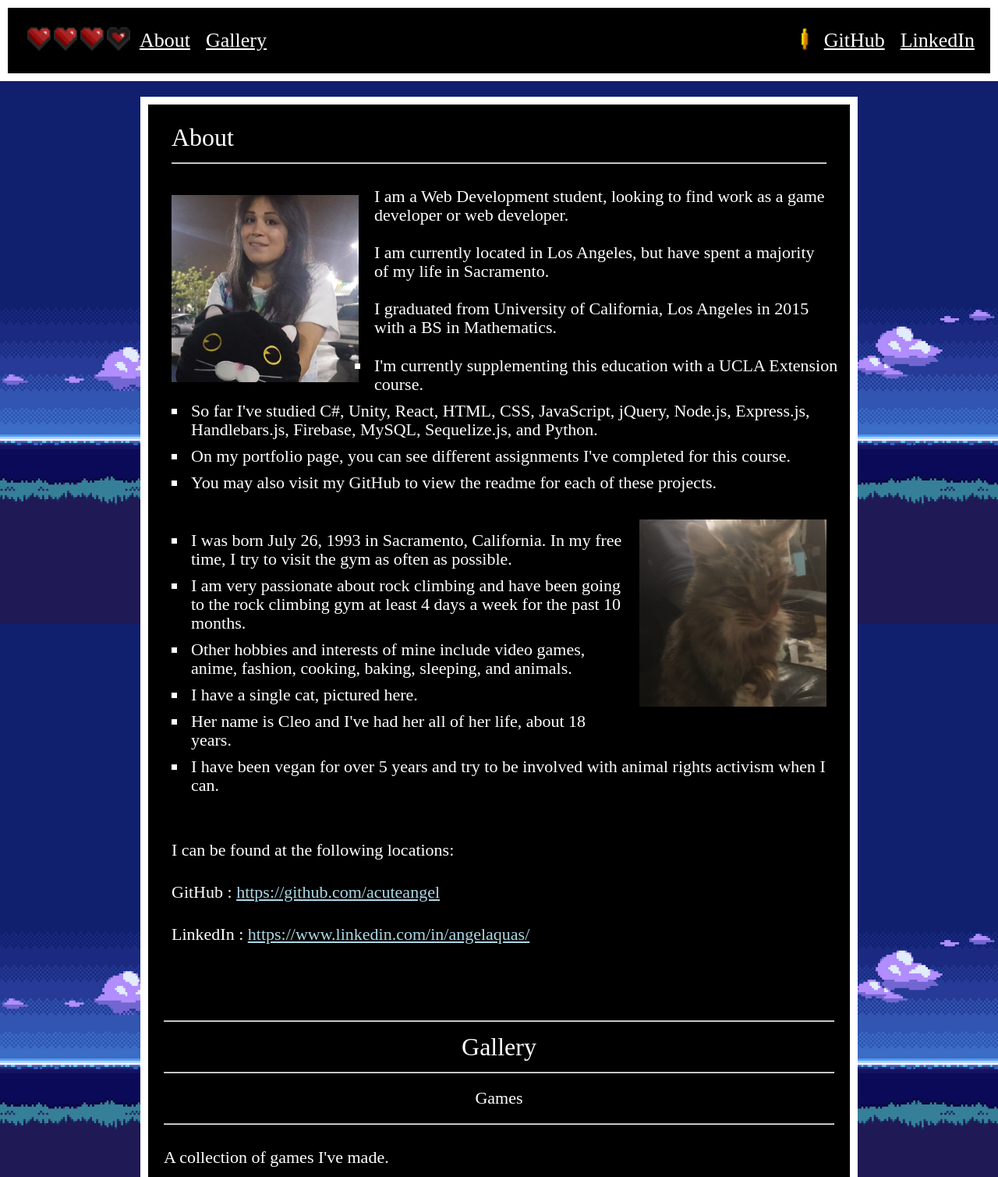
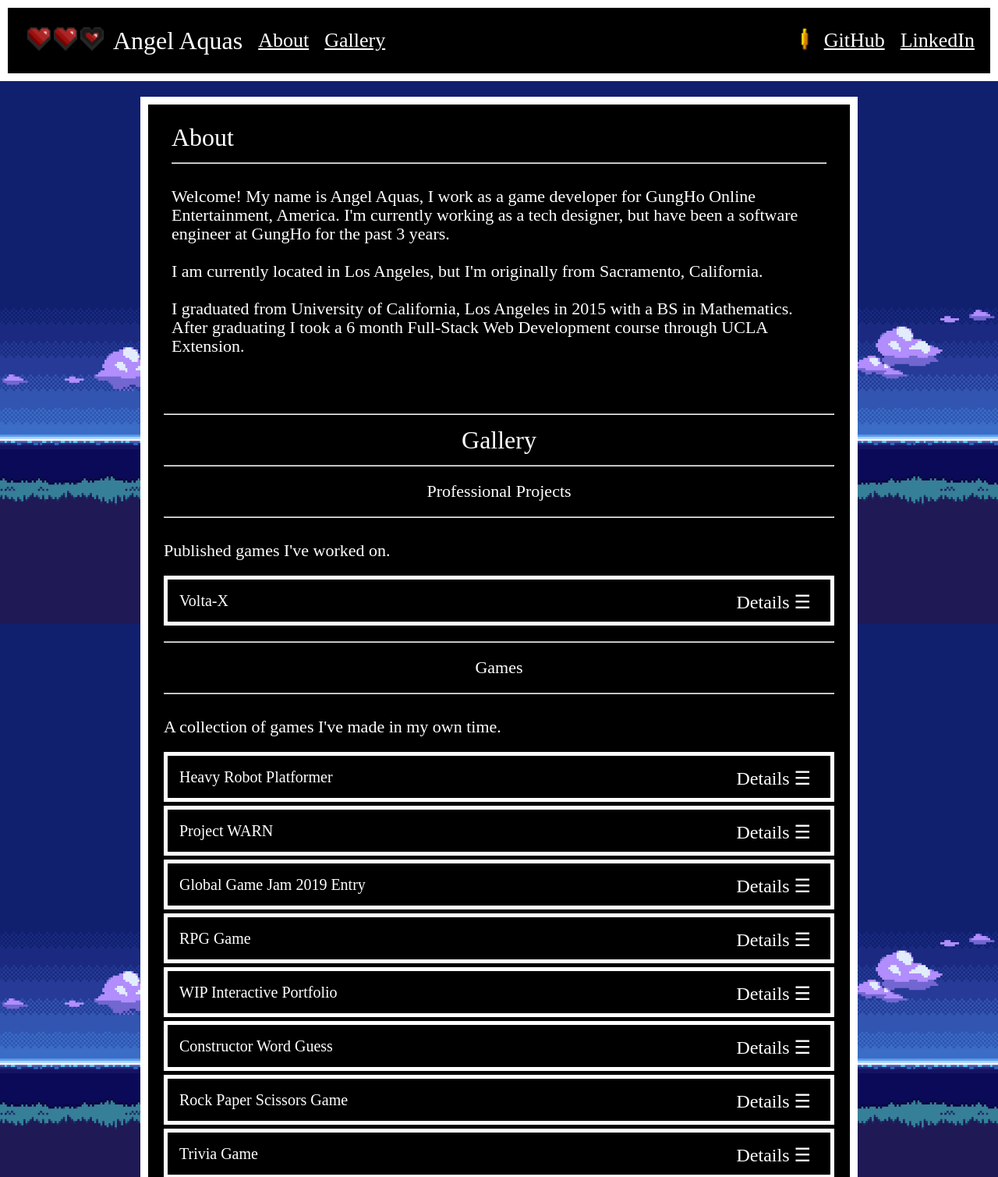
Before and after one commit to acuteangel/acuteangel.github.io, a plain HTML site: page index.html in a window 1280 px wide. Shown: the top 1509 px of the page at 78% size. Drawn offline with nearby package versions, Linux system fonts and the light colour scheme; a web font is replaced by a local one.

Commit message:
Updated portfolio
Update to include GungHo work

```diff
--- a/index.css
+++ b/index.css
@@ -71,6 +71,10 @@ li a {
 
 #animated-heart{
     background-position-x: 60px;
+}
+
+#name{
+    font-size: xx-large;
 }
 
 #coin{
--- a/index.html
+++ b/index.html
@@ -14,8 +14,8 @@
         <ul id="navbar">
             <li class="heart" id="first-heart"></li>
             <li class="heart"></li>
-            <li class="heart"></li>
             <li class="heart" id="animated-heart"></li>
+            <li><a id="name">Angel Aquas</a></li>
             <li><a id="nav-about" href="#about">About</a></li>
             <li><a id="nav-gallery" href="#gallery">Gallery</a></li>
             <li class="navbar-right" id="linkedin"><a id="nav-linkedin" href="https://www.linkedin.com/in/angelaquas/" target="_blank">LinkedIn</a></li>
@@ -27,46 +27,51 @@
             <div id="about">
                     <h2>About</h2>
                     <hr>
-                    <img src="./Assets/Images/me.jpg" alt="Personal photo">
                     <p class="bio">
-                        I am a Web Development student, looking to find work as a game developer or web developer.
+                        Welcome! My name is Angel Aquas, I work as a game developer for GungHo Online Entertainment, America. I'm currently working as a tech designer, but have been a software engineer at GungHo for the past 3 years.
                         <br><br>
-                        I am currently located in Los Angeles, but have spent a majority of my life in Sacramento.
+                        I am currently located in Los Angeles, but I'm originally from Sacramento, California.
                         <br><br>
-                        I graduated from University of California, Los Angeles in 2015 with a BS in Mathematics.
-                        <ul class="about-list">
-                            <li>I'm currently supplementing this education with a UCLA Extension course.</li>
-                            <li>So far I've studied C#, Unity, React, HTML, CSS, JavaScript, jQuery, Node.js, Express.js, Handlebars.js, Firebase, MySQL, Sequelize.js, and Python.</li>
-                            <li>On my portfolio page, you can see different assignments I've completed for this course.</li>
-                            <li>You may also visit my GitHub to view the readme for each of these projects.</li>
-                        </ul>
-
+                        I graduated from University of California, Los Angeles in 2015 with a BS in Mathematics. After graduating I took a 6 month Full-Stack Web Development course through UCLA Extension.
                     </p>
-                    <img src="./Assets/Images/cleo.jpg" alt="my cat" id="cleo">
-                    <p class="bio" >
-                        <ul class="about-list">
-                        <li>I was born July 26, 1993 in Sacramento, California. In my free time, I try to visit the gym as often as possible. </li>
-                        <li>I am very passionate about rock climbing and have been going to the rock climbing gym at least 4 days a week for the past 10 months.</li>
-                        <li>Other hobbies and interests of mine include video games, anime, fashion, cooking, baking, sleeping, and animals.</li>
-                        <li>I have a single cat, pictured here. </li>
-                        <li>Her name is Cleo and I've had her all of her life, about 18 years.</li>
-                        <li>I have been vegan for over 5 years and try to be involved with animal rights activism when I can.</li>
-                        </ul>
-                    </p>
-                    <br>
-                    <p class="bio">I can be found at the following locations:</p>
-                    <p class="bio">GitHub : <a href=https://github.com/acuteangel target="_blank">https://github.com/acuteangel</a></p>
-                    <p class="bio">LinkedIn : <a href=https://www.linkedin.com/in/angelaquas/ target="_blank">https://www.linkedin.com/in/angelaquas/</a></p>
-                    <br>
                     <br>
             </div>
             <hr>
             <div id="gallery">
                 <h2 style=text-align:center>Gallery</h2>
                 <hr>
+                <h3 style=text-align:center>Professional Projects</h3>
+                <hr>
+                <p style="padding:10px">Published games I've worked on.</p>
+                <div class="gallery-item">
+                    <h4>Volta-X</h4>
+                    <p class="drop-down" data-id=15><span class="details">Details</span> &#9776;</p>
+                    <div id="content-15">
+                        <p>My first professional project as a game developer. Volta-X is a Realtime Strategy in which you control the pilots of Voltas, heavily inspired by Mecha animes of the 70s and 80s.</p>
+                        <p>Website: <a href=https://www.volta-x.com/ target="blank">Opens in new tab</a></p>
+                        <p>My Contributions: </p>
+                        <ul class="about-list">
+                            <li>Gameplay Engineering in C# and Unity</li>
+                            <li>Balance and redesign of gameplay</li>
+                            <li>Codesigner of roguelike update</li>
+                            <li>Helped with backend development and maintenance</li>
+                            <li>Created web tools for our producers to manage the player database</li>
+                        </ul>
+                    </div>
+                </div>
+                <hr id="games">
                 <h3 style=text-align:center>Games</h3>
                 <hr>
-                <p style="padding:10px">A collection of games I've made.</p>
+                <p style="padding:10px">A collection of games I've made in my own time.</p>
+                <div class="gallery-item">
+                    <h4>Heavy Robot Platformer</h4>
+                    <p class="drop-down" data-id=7><span class="details">Details</span> &#9776;</p>
+                    <div id="content-7">
+                        <p>A game made in 5 days as part of my interview for GungHo. </p>
+                        <p>Repository: <a href=https://github.com/acuteangel/GungHo-Unity-Eval target="blank">Opens in new tab</a></p>
+                        <p>Uses: Unity, C#, ShaderLab</p>
+                    </div>
+                </div>
                 <div class="gallery-item">
                     <h4>Project WARN</h4>
                     <p class="drop-down" data-id=9><span class="details">Details</span> &#9776;</p>
@@ -74,15 +79,6 @@
                         <p>My final project for The UCLA Bootcamp. I worked as project manager, as well as coded and built most of the core gameplay.</p>
                         <p>Repository: <a href=https://github.com/acuteangel/project-warn/ target="blank">Opens in new tab</a></p>
                         <p>Uses: Unity, C#, MongoDB</p>
-                    </div>
-                </div>
-                <div class="gallery-item">
-                    <h4>Heavy Robot Platformer</h4>
-                    <p class="drop-down" data-id=7><span class="details">Details</span> &#9776;</p>
-                    <div id="content-7">
-                        <p>A game made in 5 days for the interview process of a job. </p>
-                        <p>Repository: <a href=https://github.com/acuteangel/GungHo-Unity-Eval target="blank">Opens in new tab</a></p>
-                        <p>Uses: Unity, C#, ShaderLab</p>
                     </div>
                 </div>
                 <div class="gallery-item">
@@ -107,7 +103,7 @@
                     <h4>WIP Interactive Portfolio</h4>
                     <p class="drop-down" data-id=14><span class="details">Details</span> &#9776;</p>
                     <div id="content-14">
-                        <p>An RPG, intended to be used as a portfolio. Was put on hold to focus on my school projects, with a desire to finish it at some point.</p>
+                        <p>The beginnings of an RPG, intended to be used as a portfolio.</p>
                         <p>Game: <a href=https://acuteangel.github.io/interactive-portfolio/interactive/interactive.html target="blank">Opens in new tab</a></p>
                         <p>Uses: Unity, C#, WebGL</p>
                     </div>
@@ -173,7 +169,7 @@
                 <hr id="apps">
                 <h3 style=text-align:center>Apps</h3>
                 <hr>
-                <p style="padding:10px">A section of the one web application I made, with hopefully more to come.</p>
+                <p style="padding:10px">A web application I made.</p>
                 <div class="gallery-item">
                     <h4>Warhammer 40k ITC Points Tracker</h4>
                     <p class="drop-down" data-id=4><span class="details">Details</span> &#9776;</p>
```
